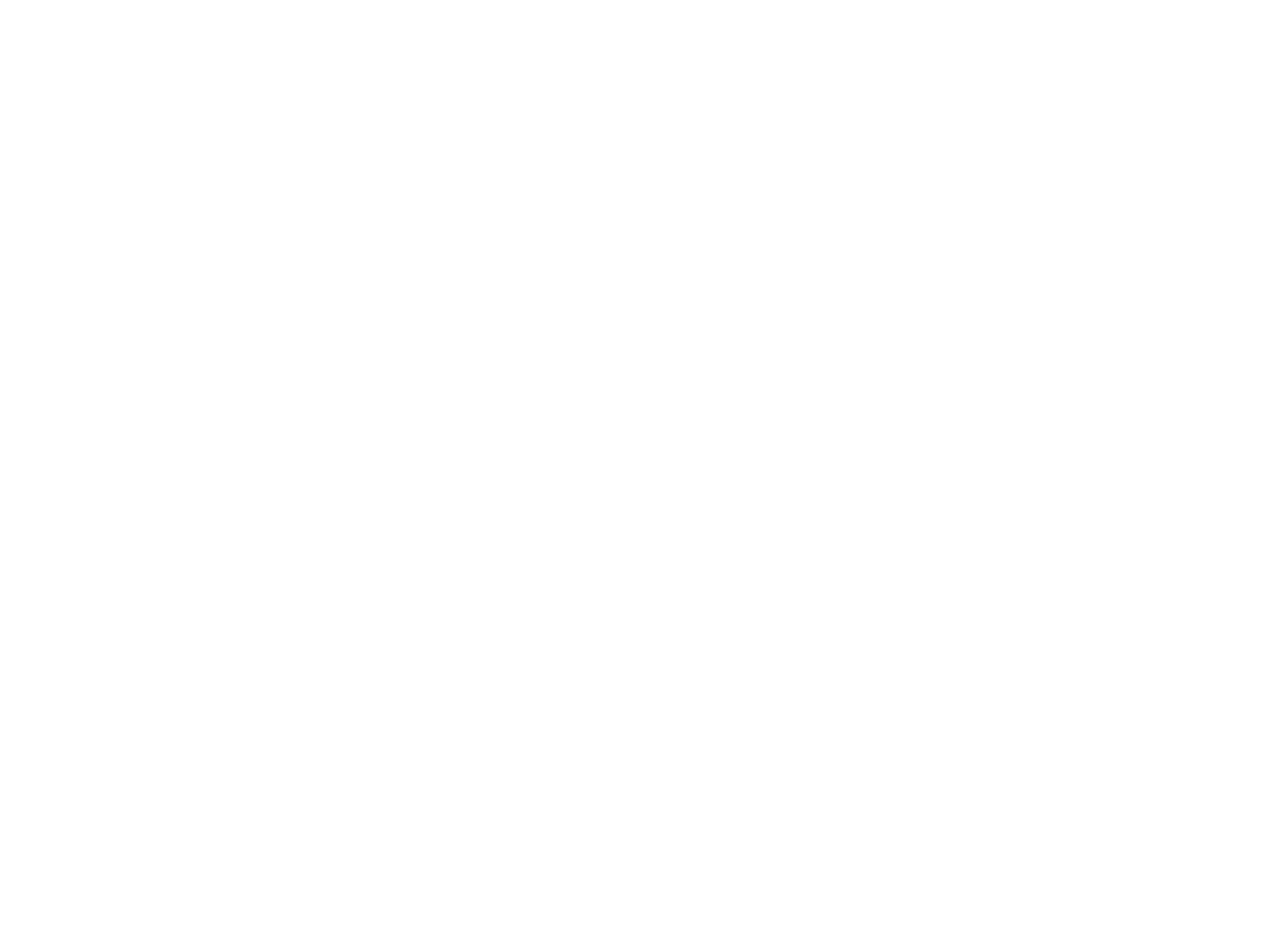
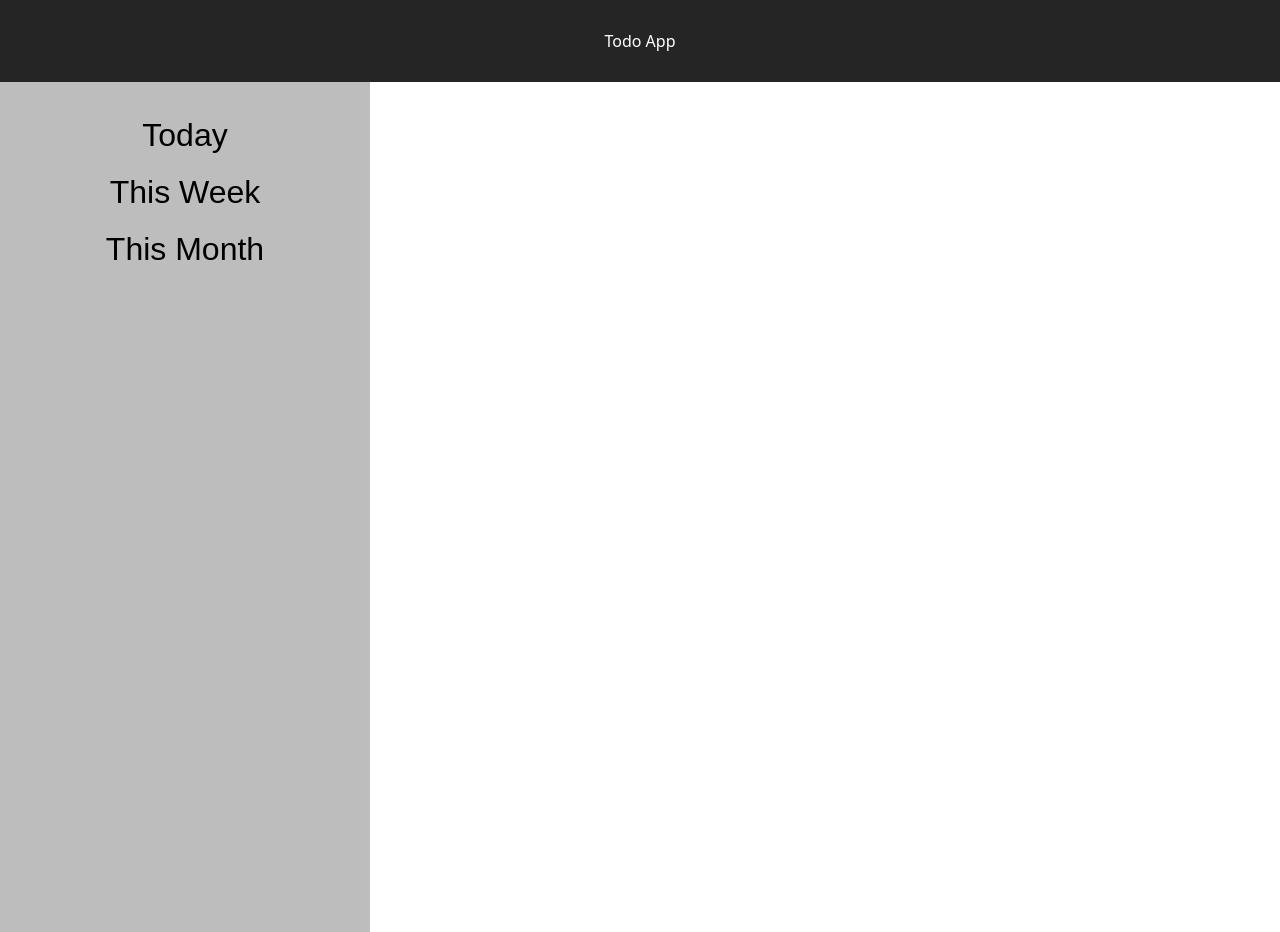
Before and after one commit to boobel/Todo-app, a website built with webpack: page dist/index.html in a window 1280 px wide. Before the commit the page ends 800 px from the top, so only its background shows below. Built offline with nearby package versions, Linux system fonts and the light colour scheme.

Commit message:
create header and menu

```diff
--- a/package.json
+++ b/package.json
@@ -17,6 +17,12 @@
   },
   "homepage": "https://github.com/boobel/Todo-app#readme",
   "devDependencies": {
+    "css-loader": "^6.7.1",
+    "style-loader": "^3.3.1",
+    "webpack": "^5.73.0",
     "webpack-cli": "^4.10.0"
+  },
+  "dependencies": {
+    "lodash": "^4.17.21"
   }
 }
--- /dev/null
+++ b/src/UI.js
@@ -0,0 +1,59 @@
+const makeHeader = () => {
+    const header = document.querySelector('.header');
+    header.setAttribute('id','header')
+
+    header.textContent= "Todo App";
+
+    return header;
+};
+
+
+const makeMenu = () => {
+    const menu  = document.createElement('div');
+    const defaultProjects = document.createElement('div')
+    const item1 = document.createElement('button');
+    const item2 = document.createElement('button');
+    const item3 = document.createElement('button');
+
+
+
+    menu.classList.add('menu');
+    menu.setAttribute('id','menu');
+
+    defaultProjects.classList.add("deaultProjects");
+
+    item1.classList.add('item');
+    item2.classList.add('item');
+    item3.classList.add('item');
+
+    item1.innerHTML = 'Today';
+    item2.innerHTML = 'This Week';
+    item3.innerHTML = 'This Month';
+
+
+    defaultProjects.appendChild(item1);
+    defaultProjects.appendChild(item2);
+    defaultProjects.appendChild(item3);
+
+    menu.appendChild(defaultProjects);
+
+    return menu
+};
+
+
+
+const loadMenu = () => {
+    const content = document.querySelector(".content");
+
+
+    content.appendChild(makeMenu());
+};
+
+const loadHeader = () => {
+    const content = document.querySelector(".content")
+
+
+    content.appendChild(makeHeader());
+};
+
+export {loadHeader, loadMenu};
--- a/src/index.js
+++ b/src/index.js
@@ -0,0 +1,6 @@
+import { runTodo} from "./website";
+import _ from 'lodash';
+import './style.css'
+
+
+runTodo();
--- /dev/null
+++ b/src/style.css
@@ -0,0 +1,66 @@
+html {
+    font-family: system-ui, -apple-system, BlinkMacSystemFont, 'Segoe UI', Roboto, Oxygen, Ubuntu, Cantarell, 'Open Sans', 'Helvetica Neue', sans-serif;
+    height: 100%;
+}
+
+
+body  {
+    height: 100%;
+    margin: 0;
+}
+
+
+.content {
+    height: 100%;
+
+}
+
+.header {
+    display: flex;
+    justify-content: center;
+    align-items: center;
+    background-color: rgb(37, 37, 37);
+    margin: 0;
+    padding: 30px;
+    color: white;
+}
+
+/*---------------------------------------------------------------------------LEFT SIDE MENU---------------------------------------------------------------------------*/
+.menu {
+    display: flex;
+    justify-content: flex-start;
+    align-items: center;
+    flex-direction: row;
+    height: 100%;
+    width: 25%;
+    padding: 25px;
+    background-color: rgb(189, 189, 189);
+}
+
+.deaultProjects {
+    display: flex;
+    justify-content: flex-start;
+    align-items: center;
+    flex-direction: column;
+    height: 100%;
+
+
+}
+
+.item {
+    padding: 10px;
+    width: 25vw;
+    border: none;
+    font-size: 2.5vw;
+    background-color: rgb(189, 189, 189);
+}
+
+.item:hover {
+    transition: 0.3s;
+    background-color: rgb(206, 202, 202);
+}
+
+.item:focus {
+    font-weight: bold;
+    background-color: rgb(206, 202, 202);
+}
--- /dev/null
+++ b/src/website.js
@@ -0,0 +1,10 @@
+import { loadHeader, loadMenu } from "./UI";
+
+
+const runTodo = () => {
+    loadHeader();
+    loadMenu();
+};
+
+
+export {runTodo};
--- a/webpack.config.js
+++ b/webpack.config.js
@@ -1,3 +1,5 @@
+const path = require('path');
+
 module.exports = {
     mode: 'development',
     entry: './src/index.js',
```
Also changed, not shown: dist/index.html, 3 other files.
